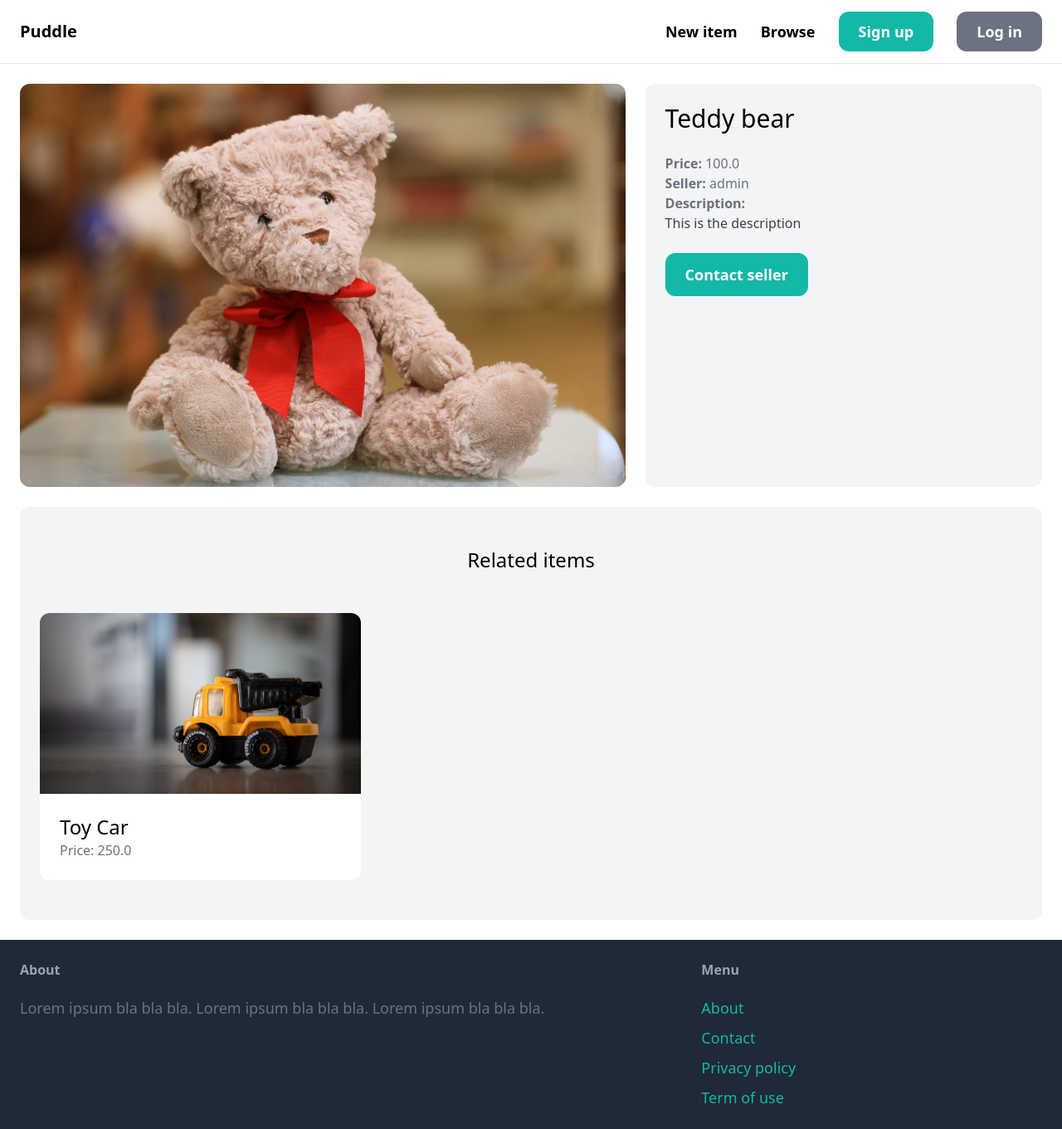
After one commit to Prabodashan/Django-Puddle-Store, a Django app: page /items/1/ in a window 1280 px wide. The commit adds this page. Shown: the whole page at 83% size. Run offline with Django 3.2, Linux system fonts and the light colour scheme; data comes from the database, SQL or seed files in the repository; both versions use the stored data as it was after the commit; some libraries are stand-ins or nearby versions.

Commit message:
added single page for item

```diff
--- a/core/templates/core/index.html
+++ b/core/templates/core/index.html
@@ -6,7 +6,7 @@
   <div class="grid grid-cols-3 gap-3">
     {% for item in items %}
     <div>
-      <a href="#">
+      <a href="{% url 'item:detail' item.id%}">
         <div>
           <img src="{{ item.image.url }}" class="rounded-t-xl" />
         </div>
--- /dev/null
+++ b/item/templates/item/detail.html
@@ -0,0 +1,66 @@
+{% extends 'core/base.html' %} {% block title %}{{ item.name }}{% endblock %}
+{% block content %}
+
+<div class="grid grid-cols-5 gap-6">
+  <div class="col-span-3">
+    <img src="{{ item.image.url }}" class="rounded-xl" />
+  </div>
+  <div class="col-span-2 p-6 bg-gray-100 rounded-xl">
+    <h1 class="mb-6 text-3xl">{{ item.name }}</h1>
+    <p class="text-gray-500"><strong>Price: </strong>{{ item.price }}</p>
+    <p class="text-gray-500">
+      <strong>Seller: </strong>{{ item.created_by.username }}
+    </p>
+
+    {% if item.description %}
+    <p class="text-gray-700">
+      <strong class="text-gray-500">Description:</strong><br />
+      {{ item.description }}
+    </p>
+    {% endif %} {% if request.user == item.created_by %}
+    <div class="mt-6 p-6 bg-white rounded-xl">
+      <p>This is your item!</p>
+
+      <a
+        href="#"
+        class="inline-block mt-6 px-6 py-3 text-lg font-semibold bg-teal-500 text-white rounded-xl"
+        >Edit</a
+      >
+      <a
+        href="#"
+        class="inline-block mt-6 px-6 py-3 text-lg font-semibold bg-red-500 text-white rounded-xl"
+        >Delete</a
+      >
+    </div>
+    {% else %}
+    <a
+      href="{% url 'conversation:new' item.id %}"
+      class="inline-block mt-6 px-6 py-3 text-lg font-semibold bg-teal-500 text-white rounded-xl hover:bg-teal-700"
+      >Contact seller</a
+    >
+    {% endif %}
+  </div>
+</div>
+
+<div class="mt-6 px-6 py-12 bg-gray-100 rounded-xl">
+    <h2 class="mb-12 text-2xl text-center">Related items</h2>
+
+    <div class="grid grid-cols-3 gap-3">
+        {% for item in related_items %}
+            <div>
+                <a href="{% url 'item:detail' item.id %}">
+                    <div>
+                        <img src="{{ item.image.url }}" class="rounded-t-xl">
+                    </div>
+
+                    <div class="p-6 bg-white rounded-b-xl">
+                        <h2 class="text-2xl">{{ item.name }}</h2>
+                        <p class="text-gray-500">Price: {{ item.price }}</p>
+                    </div>
+                </a>
+            </div>
+        {% endfor %}
+    </div>
+</div>
+
+{% endblock %}
--- /dev/null
+++ b/item/urls.py
@@ -0,0 +1,13 @@
+from django.urls import path
+
+from . import views
+
+app_name = 'item'
+
+urlpatterns = [
+    # path('', views.items, name='items'),
+    # path('new/', views.new, name='new'),
+    path('<int:pk>/', views.detail, name='detail'),
+    # path('<int:pk>/delete/', views.delete, name='delete'),
+    # path('<int:pk>/edit/', views.edit, name='edit'),
+]
--- a/item/views.py
+++ b/item/views.py
@@ -1,3 +1,13 @@
-from django.shortcuts import render
+from django.shortcuts import render, get_object_or_404
+
+from .models import Category, Item
 
 # Create your views here.
+def detail(request, pk):
+    item = get_object_or_404(Item, pk=pk)
+    related_items = Item.objects.filter(category=item.category, is_sold=False).exclude(pk=pk)[0:3]
+
+    return render(request, 'item/detail.html', {
+        'item': item,
+        'related_items': related_items
+    })
--- a/puddle/urls.py
+++ b/puddle/urls.py
@@ -1,12 +1,13 @@
 from django.conf import settings
 from django.conf.urls.static import static
 from django.contrib import admin
-from django.urls import path
+from django.urls import path, include
 
 from core.views import index, contact
 
 urlpatterns = [
+    path('', index, name='index'),
+     path('items/', include('item.urls')),
     path('contact/', contact, name='contact'),
-    path('', index, name='index'),
     path('admin/', admin.site.urls),
 ] + static(settings.MEDIA_URL, document_root=settings.MEDIA_ROOT)
```
Also changed, not shown: db.sqlite3, media/item_images/toy-car.jpg (added).
